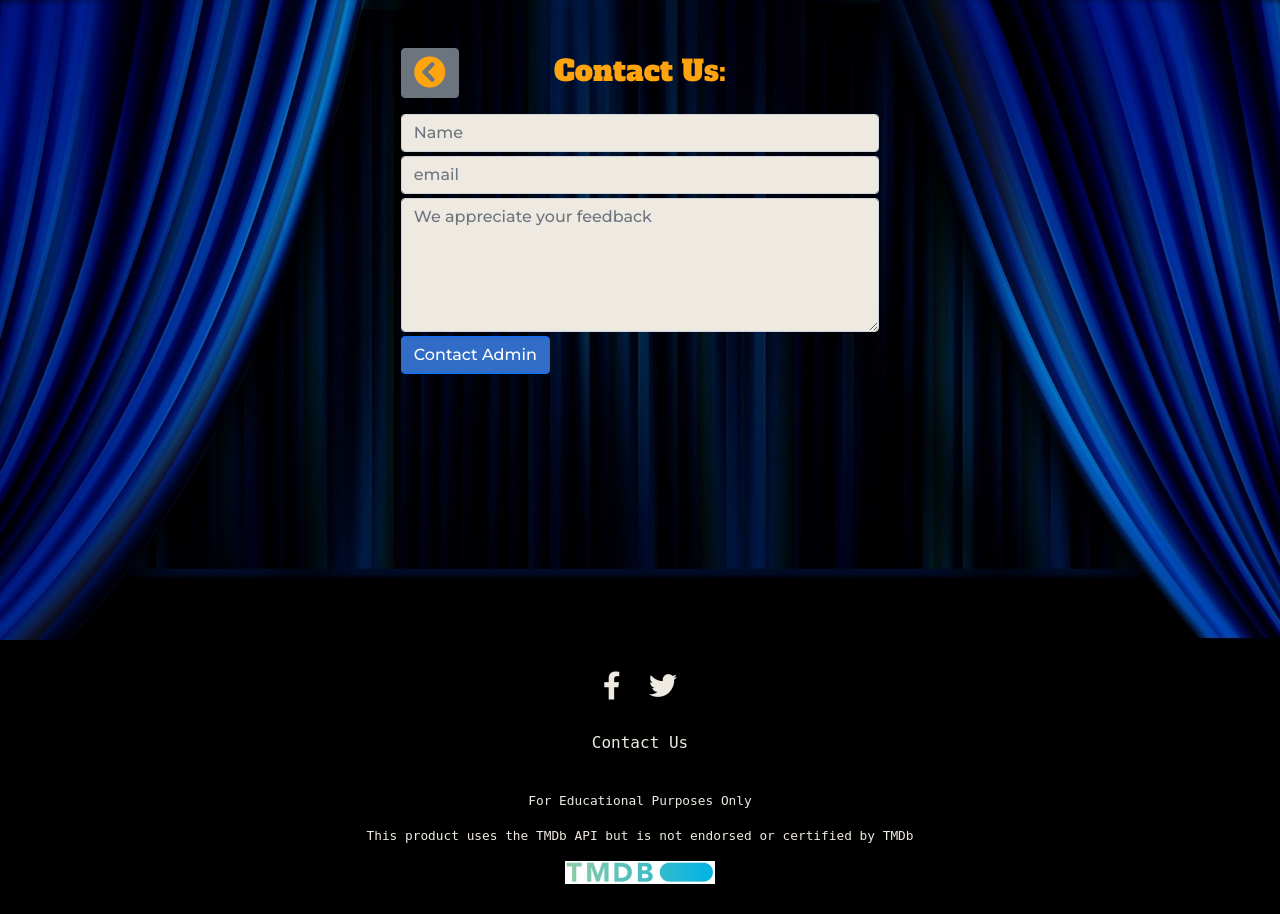
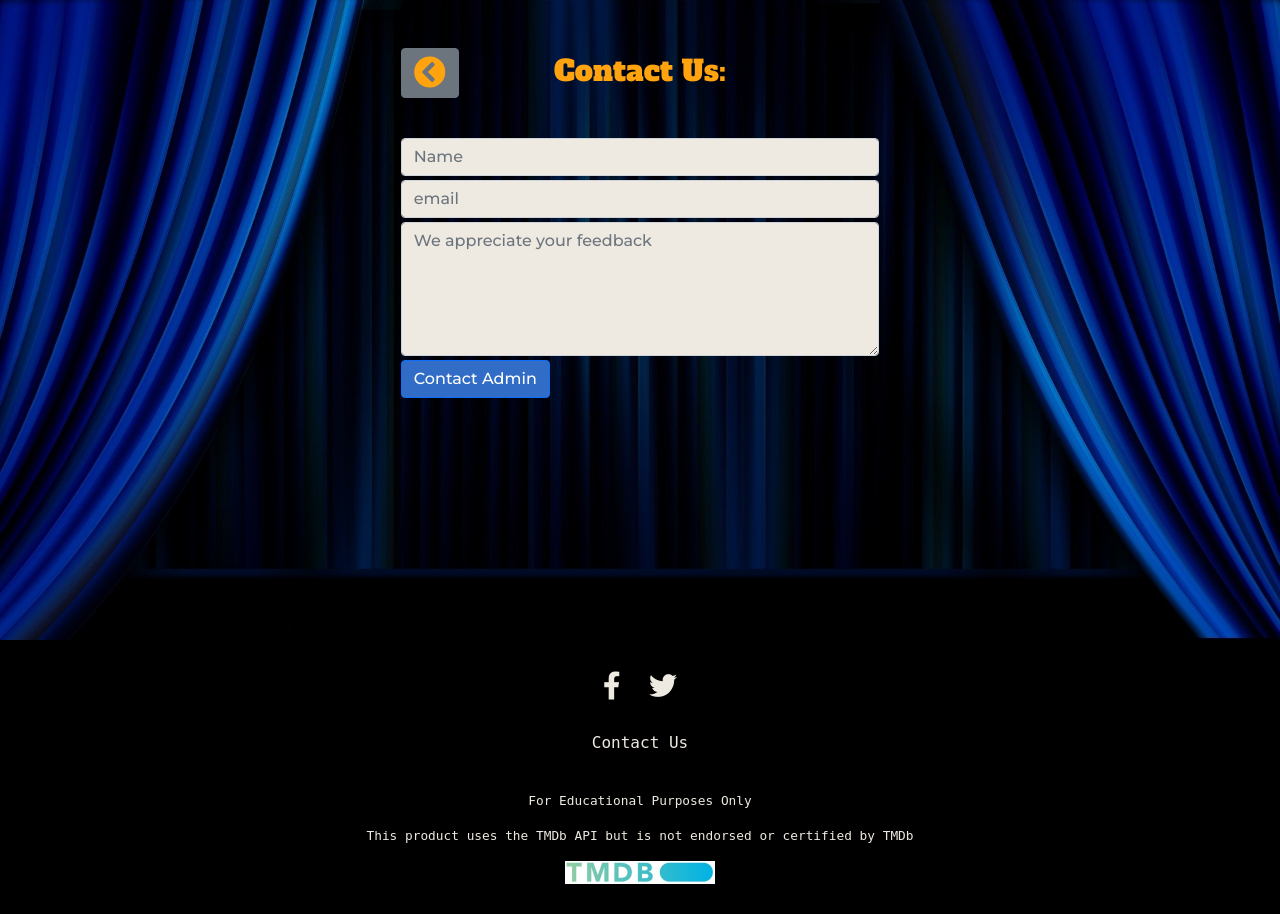
Before and after one commit to robot5000-design/ms3, a Flask app: template templates/contact.html in a window 1280 px wide. Shown: the part 117-1031 px from the top of the page. Run offline with Flask 2, Linux system fonts and the light colour scheme; the template is opened without the code that fills it, so the values that code supplies are empty; some libraries are stand-ins or nearby versions.

Commit message:
Adjust padding

```diff
--- a/templates/base.html
+++ b/templates/base.html
@@ -88,7 +88,7 @@
             {% endif %}
         {% endwith %}
     </aside>
-    <main class="container-fluid backing-image py-5">
+    <main class="container-fluid backing-image py-4">
         {% block content %}
         {% endblock %}
     </main>
--- a/templates/change_password.html
+++ b/templates/change_password.html
@@ -6,13 +6,15 @@
 
 {% block content %}
     <div class="container register-wrapper">
-        <div class="row">
+        <div class="row py-4">
             <div class="col-2">
                 <a href="#" class="btn btn-secondary go-back fs-2 px-2 py-0 mb-3" aria-label="go-back">
                     <i class="fas fa-chevron-circle-left"></i>
                 </a>
             </div>
             <h1 class="col-8 heading mb-3 text-center">Change Password:</h1>
+        </div>
+        <div class="row">
             <div class="col">
                 <form class="needs-validation" action="{{ url_for('change_password') }}" method="POST" id="change-pass-form" novalidate>
                     <input type="hidden" name="csrf_token" value="{{ csrf_token() }}" />
--- a/templates/contact.html
+++ b/templates/contact.html
@@ -5,7 +5,7 @@
 
 {% block content %}
     <div class="container contact-wrapper">
-        <div class="row">
+        <div class="row py-4">
             <div class="col-2">
                 <a href="#" class="btn btn-secondary go-back fs-2 py-0 mb-3" aria-label="go-back">
                     <i class="fas fa-chevron-circle-left"></i>
--- a/templates/register.html
+++ b/templates/register.html
@@ -6,7 +6,7 @@
 
 {% block content %}
     <div class="container register-wrapper">
-        <h1 class="heading mb-3 text-center">Register New User:</h1>
+        <h1 class="heading mb-3 text-center py-4">Register New User:</h1>
         <form class="needs-validation" action="{{ url_for('register') }}" method="POST" novalidate>
             <input type="hidden" name="csrf_token" value="{{ csrf_token() }}" />
             <div class="mb-3">
```
